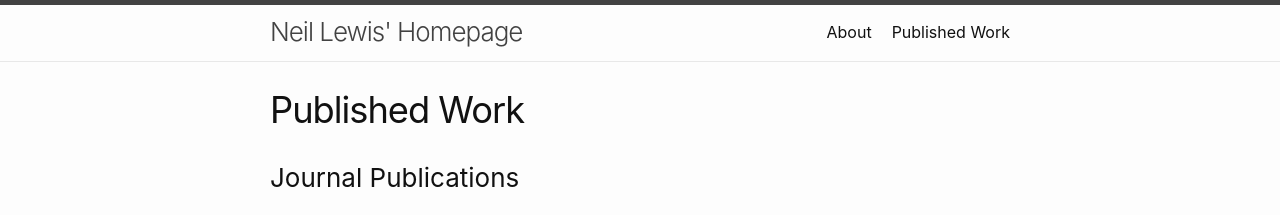
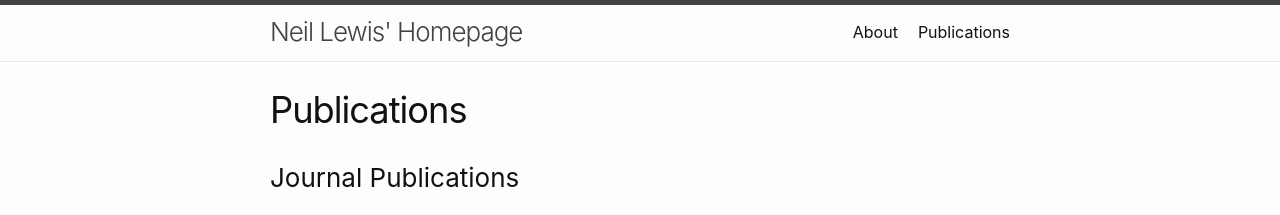
Before and after one commit to ntlewis/ntlewis.github.io, a Jekyll site: the page built from publications.md, in a window 1280 px wide. Shown: the top 215 px of the page. Built offline with Jekyll 4.4.1, drawn with Linux system fonts in a browser that asks for light colours; our own code applies the rules of GitHub Pages for plain Markdown files.

Commit message:
Update publications.md

```diff
--- a/publications.md
+++ b/publications.md
@@ -3,7 +3,7 @@ layout: page
 permalink: /publications/
 ---
 
-## Published Work
+## Publications
 
 ### Journal Publications
 
```
